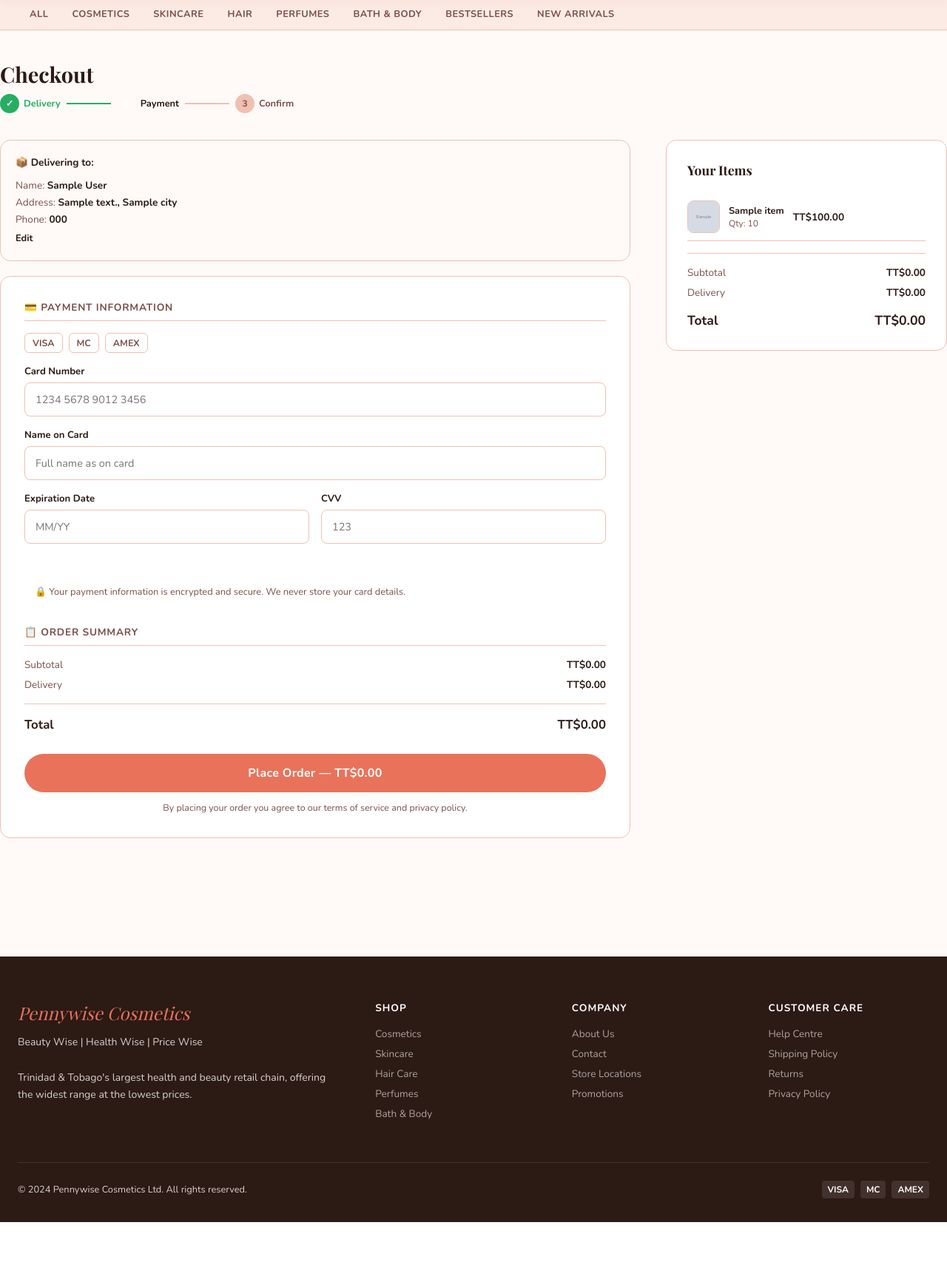
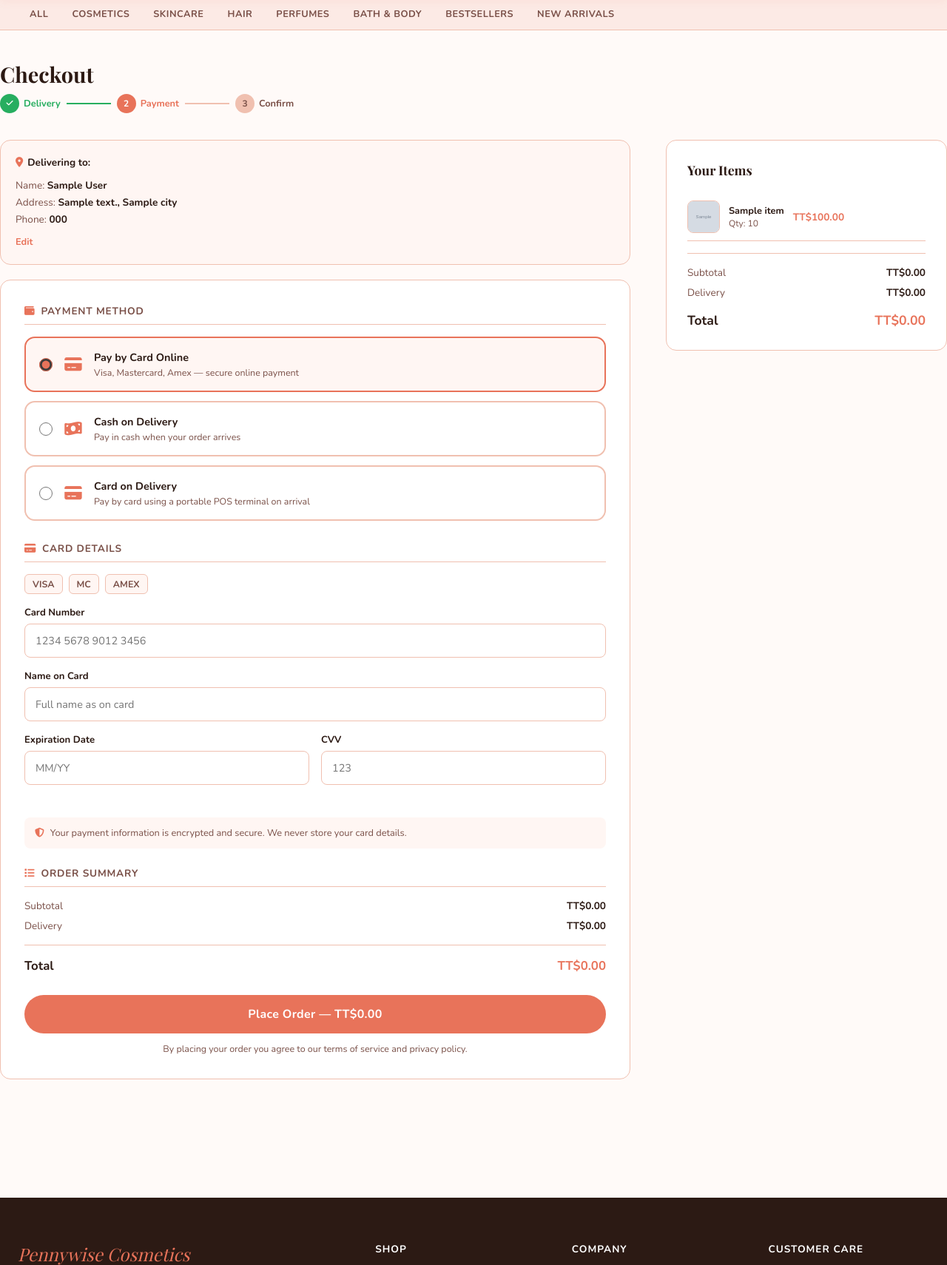
Before and after one commit to dingding1707/pennywise-ecommerce, a Flask app: template pennywise/templates/checkout_payment.html in a window 1280 px wide. Shown: the part 70-1780 px from the top of the page at 74% size. Before the commit the page ends 1722 px from the top, so only its background shows below. Run offline with Flask 3, Linux system fonts and the light colour scheme; the template is opened without the code that fills it: most values are stand-ins (such as "Sample title", 1, 10 or a date in 2020); grey boxes marked "Sample" are stand-in pictures; some web fonts are replaced.

Commit message:
Added cash/card on delivery options

```diff
--- a/pennywise/templates/checkout_payment.html
+++ b/pennywise/templates/checkout_payment.html
@@ -1,200 +1,171 @@
-{% extends 'base.html' %}
+{% extends "base.html" %}
 {% block title %}Payment | Pennywise Cosmetics{% endblock %}
-
 {% block extra_head %}
 <style>
 .checkout-page { padding: 40px 0 80px; }
 .checkout-layout { display: grid; grid-template-columns: 1fr 380px; gap: 48px; align-items: start; }
-.checkout-heading { font-family: 'Playfair Display', serif; font-size: 1.8rem; font-weight: 700; margin-bottom: 8px; }
+.checkout-heading { font-family: "Playfair Display", serif; font-size: 1.8rem; font-weight: 700; margin-bottom: 8px; }
 .checkout-steps { display: flex; align-items: center; gap: 8px; margin-bottom: 36px; }
 .step { display: flex; align-items: center; gap: 6px; font-size: 0.8rem; font-weight: 700; }
 .step-num { width: 26px; height: 26px; border-radius: 50%; display: flex; align-items: center; justify-content: center; font-size: 0.75rem; font-weight: 800; }
 .step.done .step-num { background: var(--success); color: white; }
-.step.active .step-num { background: var(--hot-pink); color: white; }
+.step.active .step-num { background: var(--primary); color: white; }
 .step.pending .step-num { background: var(--border); color: var(--text-muted); }
-.step.active .step-label { color: var(--hot-pink); }
+.step.active .step-label { color: var(--primary); }
 .step.done .step-label { color: var(--success); }
 .step.pending .step-label { color: var(--text-muted); }
 .step-divider { flex: 1; height: 1.5px; background: var(--border); max-width: 60px; }
-
-.payment-form {
-    background: white; border-radius: var(--radius);
-    border: 1.5px solid var(--border); padding: 32px;
-}
+.payment-form { background: white; border-radius: var(--radius); border: 1.5px solid var(--border); padding: 32px; }
 .form-section { margin-bottom: 28px; }
-.form-section-title { font-size: 0.85rem; font-weight: 800; text-transform: uppercase; letter-spacing: 0.8px; color: var(--text-muted); margin-bottom: 16px; padding-bottom: 8px; border-bottom: 1.5px solid var(--border); }
+.form-section-title { font-size: 0.85rem; font-weight: 800; text-transform: uppercase; letter-spacing: 0.8px; color: var(--text-muted); margin-bottom: 16px; padding-bottom: 8px; border-bottom: 1.5px solid var(--border); display: flex; align-items: center; gap: 8px; }
+.form-section-title i { color: var(--primary); }
 .form-row { display: grid; grid-template-columns: 1fr 1fr; gap: 16px; }
 .form-group { margin-bottom: 16px; }
 .form-label { font-size: 0.82rem; font-weight: 700; color: var(--text); display: block; margin-bottom: 6px; }
-.form-input { width: 100%; padding: 12px 14px; border: 1.5px solid var(--border); border-radius: var(--radius-sm); font-family: 'Nunito', sans-serif; font-size: 0.9rem; outline: none; color: var(--text); transition: border-color 0.2s; }
-.form-input:focus { border-color: var(--hot-pink); }
-.card-icons { display: flex; gap: 8px; margin-bottom: 16px; }
-.card-icon { background: var(--pale-pink); border: 1.5px solid var(--border); border-radius: 6px; padding: 4px 10px; font-size: 0.78rem; font-weight: 800; color: var(--text-muted); }
-.security-note { display: flex; align-items: center; gap: 8px; font-size: 0.8rem; color: var(--text-muted); background: var(--pale-pink); border-radius: var(--radius-sm); padding: 12px 14px; margin-bottom: 24px; }
-
-.delivery-info {
-    background: var(--pale-pink); border-radius: var(--radius);
-    border: 1.5px solid var(--border); padding: 20px; margin-bottom: 20px;
-}
-.delivery-info h4 { font-size: 0.85rem; font-weight: 800; margin-bottom: 12px; }
+.form-input { width: 100%; padding: 12px 14px; border: 1.5px solid var(--border); border-radius: var(--radius-sm); font-family: "Nunito", sans-serif; font-size: 0.9rem; outline: none; color: var(--text); transition: border-color 0.2s; }
+.form-input:focus { border-color: var(--primary); }
+.payment-options { display: flex; flex-direction: column; gap: 12px; margin-bottom: 24px; }
+.payment-option { display: flex; align-items: center; gap: 14px; padding: 16px 18px; border: 2px solid var(--border); border-radius: var(--radius); cursor: pointer; transition: all 0.2s; }
+.payment-option:hover { border-color: var(--primary); background: var(--primary-pale); }
+.payment-option.selected { border-color: var(--primary); background: var(--primary-pale); }
+.payment-option input[type=radio] { accent-color: var(--primary); width: 18px; height: 18px; flex-shrink: 0; }
+.payment-option-icon { font-size: 1.3rem; color: var(--primary); width: 28px; text-align: center; }
+.payment-option-info .title { font-size: 0.9rem; font-weight: 800; color: var(--text); }
+.payment-option-info .desc { font-size: 0.78rem; color: var(--text-muted); margin-top: 2px; }
+.delivery-info { background: var(--primary-pale); border-radius: var(--radius); border: 1.5px solid var(--border); padding: 20px; margin-bottom: 20px; }
+.delivery-info h4 { font-size: 0.85rem; font-weight: 800; margin-bottom: 12px; display: flex; align-items: center; gap: 6px; }
+.delivery-info h4 i { color: var(--primary); }
 .delivery-row { font-size: 0.85rem; color: var(--text-muted); margin-bottom: 4px; }
 .delivery-row span { font-weight: 700; color: var(--text); }
-
+.security-note { display: flex; align-items: center; gap: 8px; font-size: 0.8rem; color: var(--text-muted); background: var(--primary-pale); border-radius: var(--radius-sm); padding: 12px 14px; margin-bottom: 24px; }
+.security-note i { color: var(--primary); }
+.cod-info { background: #FFF9E6; border: 1.5px solid #F5D76E; border-radius: var(--radius); padding: 16px 18px; display: none; font-size: 0.85rem; color: #7A6020; margin-bottom: 16px; }
+.cod-info i { color: #E8A020; margin-right: 6px; }
 .checkout-summary { background: white; border-radius: var(--radius); border: 1.5px solid var(--border); padding: 28px; position: sticky; top: 100px; }
 .summary-item { display: flex; gap: 12px; align-items: center; padding: 10px 0; border-bottom: 1px solid var(--border); }
 .summary-item:last-child { border-bottom: none; }
-.si-img { width: 44px; height: 44px; flex-shrink: 0; border-radius: var(--radius-sm); border: 1.5px solid var(--border); display: flex; align-items: center; justify-content: center; font-size: 1.5rem; background: var(--pale-pink); }
+.si-img { width: 44px; height: 44px; flex-shrink: 0; border-radius: var(--radius-sm); border: 1.5px solid var(--border); overflow: hidden; background: var(--primary-pale); }
+.si-img img { width: 100%; height: 100%; object-fit: cover; }
 .si-name { font-size: 0.8rem; font-weight: 700; flex: 1; }
 .si-qty { font-size: 0.75rem; color: var(--text-muted); }
-.si-price { font-size: 0.85rem; font-weight: 800; color: var(--hot-pink); }
-
-@media (max-width: 900px) {
-    .checkout-layout { grid-template-columns: 1fr; }
-    .checkout-summary { position: static; order: -1; }
-    .form-row { grid-template-columns: 1fr; }
-}
+.si-price { font-size: 0.85rem; font-weight: 800; color: var(--primary); }
+@media (max-width: 900px) { .checkout-layout { grid-template-columns: 1fr; } .checkout-summary { position: static; order: -1; } .form-row { grid-template-columns: 1fr; } }
 </style>
 {% endblock %}
-
 {% block content %}
 <div class="page-content checkout-page">
     <div class="checkout-heading">Checkout</div>
     <div class="checkout-steps">
-        <div class="step done">
-            <div class="step-num">✓</div>
-            <span class="step-label">Delivery</span>
-        </div>
+        <div class="step done"><div class="step-num"><i class="fa-solid fa-check" style="font-size:0.65rem;"></i></div><span class="step-label">Delivery</span></div>
         <div class="step-divider" style="background:var(--success);"></div>
-        <div class="step active">
-            <div class="step-num">2</div>
-            <span class="step-label">Payment</span>
-        </div>
+        <div class="step active"><div class="step-num">2</div><span class="step-label">Payment</span></div>
         <div class="step-divider"></div>
-        <div class="step pending">
-            <div class="step-num">3</div>
-            <span class="step-label">Confirm</span>
-        </div>
+        <div class="step pending"><div class="step-num">3</div><span class="step-label">Confirm</span></div>
     </div>
-
     <div class="checkout-layout">
         <div>
-            <!-- Delivery Summary -->
             <div class="delivery-info">
-                <h4>📦 Delivering to:</h4>
+                <h4><i class="fa-solid fa-location-dot"></i> Delivering to:</h4>
                 <div class="delivery-row">Name: <span>{{ info.first_name }} {{ info.last_name }}</span></div>
                 <div class="delivery-row">Address: <span>{{ info.address }}, {{ info.city }}</span></div>
                 <div class="delivery-row">Phone: <span>{{ info.phone }}</span></div>
-                <a href="/checkout" style="font-size:0.8rem; color:var(--hot-pink); text-decoration:none; font-weight:700;">Edit</a>
+                <a href="/checkout" style="font-size:0.8rem;color:var(--primary);text-decoration:none;font-weight:700;display:inline-block;margin-top:8px;">Edit</a>
             </div>
-
-            <!-- Payment Form -->
-            <form class="payment-form" method="POST" action="/checkout/payment">
+            <form class="payment-form" method="POST" action="/checkout/payment" id="paymentForm">
                 <div class="form-section">
-                    <div class="form-section-title">💳 Payment Information</div>
-                    <div class="card-icons">
-                        <span class="card-icon">VISA</span>
-                        <span class="card-icon">MC</span>
-                        <span class="card-icon">AMEX</span>
-                    </div>
-                    <div class="form-group">
-                        <label class="form-label">Card Number</label>
-                        <input type="text" name="card_number" class="form-input" placeholder="1234 5678 9012 3456" required maxlength="19" oninput="formatCard(this)">
-                    </div>
-                    <div class="form-group">
-                        <label class="form-label">Name on Card</label>
-                        <input type="text" name="card_name" class="form-input" placeholder="Full name as on card" required>
-                    </div>
-                    <div class="form-row">
-                        <div class="form-group">
-                            <label class="form-label">Expiration Date</label>
-                            <input type="text" name="expiry" class="form-input" placeholder="MM/YY" required maxlength="5" oninput="formatExpiry(this)">
-                        </div>
-                        <div class="form-group">
-                            <label class="form-label">CVV</label>
-                            <input type="text" name="cvv" class="form-input" placeholder="123" required maxlength="4">
-                        </div>
+                    <div class="form-section-title"><i class="fa-solid fa-wallet"></i> Payment Method</div>
+                    <div class="payment-options">
+                        <label class="payment-option selected" id="opt-card">
+                            <input type="radio" name="payment_method" value="card_online" checked onchange="switchPayment(this)">
+                            <span class="payment-option-icon"><i class="fa-solid fa-credit-card"></i></span>
+                            <div class="payment-option-info">
+                                <div class="title">Pay by Card Online</div>
+                                <div class="desc">Visa, Mastercard, Amex — secure online payment</div>
+                            </div>
+                        </label>
+                        <label class="payment-option" id="opt-cash">
+                            <input type="radio" name="payment_method" value="cash_on_delivery" onchange="switchPayment(this)">
+                            <span class="payment-option-icon"><i class="fa-solid fa-money-bill-wave"></i></span>
+                            <div class="payment-option-info">
+                                <div class="title">Cash on Delivery</div>
+                                <div class="desc">Pay in cash when your order arrives</div>
+                            </div>
+                        </label>
+                        <label class="payment-option" id="opt-card-del">
+                            <input type="radio" name="payment_method" value="card_on_delivery" onchange="switchPayment(this)">
+                            <span class="payment-option-icon"><i class="fa-solid fa-credit-card"></i></span>
+                            <div class="payment-option-info">
+                                <div class="title">Card on Delivery</div>
+                                <div class="desc">Pay by card using a portable POS terminal on arrival</div>
+                            </div>
+                        </label>
                     </div>
                 </div>
 
-                <div class="security-note">
-                    🔒 Your payment information is encrypted and secure. We never store your card details.
+                <div id="codInfo" class="cod-info">
+                    <i class="fa-solid fa-circle-info"></i> <strong>No payment needed now.</strong> You will pay when your order is delivered. Please have the exact amount ready.
                 </div>
 
-                <!-- Order Summary inline -->
-                <div class="form-section">
-                    <div class="form-section-title">📋 Order Summary</div>
-                    <div style="display:flex; justify-content:space-between; font-size:0.85rem; margin-bottom:8px;">
-                        <span style="color:var(--text-muted);">Subtotal</span>
-                        <span style="font-weight:700;">TT${{ "%.2f"|format(subtotal) }}</span>
+                <div id="cardFields">
+                    <div class="form-section">
+                        <div class="form-section-title"><i class="fa-solid fa-credit-card"></i> Card Details</div>
+                        <div style="display:flex;gap:8px;margin-bottom:16px;">
+                            <span style="background:var(--primary-pale);border:1.5px solid var(--border);border-radius:6px;padding:4px 10px;font-size:0.78rem;font-weight:800;color:var(--text-muted);">VISA</span>
+                            <span style="background:var(--primary-pale);border:1.5px solid var(--border);border-radius:6px;padding:4px 10px;font-size:0.78rem;font-weight:800;color:var(--text-muted);">MC</span>
+                            <span style="background:var(--primary-pale);border:1.5px solid var(--border);border-radius:6px;padding:4px 10px;font-size:0.78rem;font-weight:800;color:var(--text-muted);">AMEX</span>
+                        </div>
+                        <div class="form-group"><label class="form-label">Card Number</label><input type="text" name="card_number" id="cardNumber" class="form-input" placeholder="1234 5678 9012 3456" maxlength="19" oninput="formatCard(this)"></div>
+                        <div class="form-group"><label class="form-label">Name on Card</label><input type="text" name="card_name" class="form-input" placeholder="Full name as on card"></div>
+                        <div class="form-row">
+                            <div class="form-group"><label class="form-label">Expiration Date</label><input type="text" name="expiry" class="form-input" placeholder="MM/YY" maxlength="5" oninput="formatExpiry(this)"></div>
+                            <div class="form-group"><label class="form-label">CVV</label><input type="text" name="cvv" class="form-input" placeholder="123" maxlength="4"></div>
+                        </div>
                     </div>
-                    <div style="display:flex; justify-content:space-between; font-size:0.85rem; margin-bottom:16px;">
-                        <span style="color:var(--text-muted);">Delivery</span>
-                        <span style="font-weight:700;">TT${{ "%.2f"|format(delivery) }}</span>
-                    </div>
-                    <hr style="border:none; border-top:1.5px solid var(--border); margin-bottom:16px;">
-                    <div style="display:flex; justify-content:space-between; font-size:1.05rem; font-weight:900; margin-bottom:24px;">
-                        <span>Total</span>
-                        <span style="color:var(--hot-pink);">TT${{ "%.2f"|format(total) }}</span>
-                    </div>
+                    <div class="security-note"><i class="fa-solid fa-shield-halved"></i> Your payment information is encrypted and secure. We never store your card details.</div>
                 </div>
 
-                <button type="submit" class="btn btn-primary btn-lg" style="width:100%;">
-                    Place Order — TT${{ "%.2f"|format(total) }}
-                </button>
-                <p style="text-align:center; font-size:0.78rem; color:var(--text-muted); margin-top:12px;">
-                    By placing your order you agree to our terms of service and privacy policy.
-                </p>
+                <div class="form-section">
+                    <div class="form-section-title"><i class="fa-solid fa-list"></i> Order Summary</div>
+                    <div style="display:flex;justify-content:space-between;font-size:0.85rem;margin-bottom:8px;"><span style="color:var(--text-muted);">Subtotal</span><span style="font-weight:700;">TT${{ "%.2f"|format(subtotal) }}</span></div>
+                    <div style="display:flex;justify-content:space-between;font-size:0.85rem;margin-bottom:16px;"><span style="color:var(--text-muted);">Delivery</span><span style="font-weight:700;">TT${{ "%.2f"|format(delivery) }}</span></div>
+                    <hr style="border:none;border-top:1.5px solid var(--border);margin-bottom:16px;">
+                    <div style="display:flex;justify-content:space-between;font-size:1.05rem;font-weight:900;margin-bottom:24px;"><span>Total</span><span style="color:var(--primary);">TT${{ "%.2f"|format(total) }}</span></div>
+                </div>
+                <button type="submit" class="btn btn-primary btn-lg" style="width:100%;" id="submitBtn">Place Order — TT${{ "%.2f"|format(total) }}</button>
+                <p style="text-align:center;font-size:0.78rem;color:var(--text-muted);margin-top:12px;">By placing your order you agree to our terms of service and privacy policy.</p>
             </form>
         </div>
-
-        <!-- Summary Sidebar -->
         <div class="checkout-summary">
-            <div style="font-family:'Playfair Display',serif; font-size:1.1rem; font-weight:700; margin-bottom:20px;">Your Items</div>
+            <div style="font-family:'Playfair Display',serif;font-size:1.1rem;font-weight:700;margin-bottom:20px;">Your Items</div>
             {% for pid, item in cart.items() %}
             <div class="summary-item">
-                <div class="si-img" style="padding:0; overflow:hidden;">
-                    {% if item.get('image_url') %}
-                        <img src="{{ item.image_url }}" alt="{{ item.name }}" style="width:100%;height:100%;object-fit:cover;"
-                             onerror="this.onerror=null;this.style.display='none';">
-                    {% else %}
-                        <span>{{ item.emoji }}</span>
-                    {% endif %}
-                </div>
-                <div>
-                    <div class="si-name">{{ item.name }}</div>
-                    <div class="si-qty">Qty: {{ item.qty }}</div>
-                </div>
+                <div class="si-img">{% if item.get("image_url") %}<img src="{{ item.image_url }}" alt="{{ item.name }}" onerror="this.onerror=null;this.style.display='none';">{% endif %}</div>
+                <div><div class="si-name">{{ item.name }}</div><div class="si-qty">Qty: {{ item.qty }}</div></div>
                 <div class="si-price">TT${{ "%.2f"|format(item.price * item.qty) }}</div>
             </div>
             {% endfor %}
-            <hr style="border:none; border-top:1.5px solid var(--border); margin: 16px 0;">
-            <div style="display:flex; justify-content:space-between; font-size:0.85rem; margin-bottom:8px;">
-                <span style="color:var(--text-muted);">Subtotal</span>
-                <span style="font-weight:700;">TT${{ "%.2f"|format(subtotal) }}</span>
-            </div>
-            <div style="display:flex; justify-content:space-between; font-size:0.85rem; margin-bottom:16px;">
-                <span style="color:var(--text-muted);">Delivery</span>
-                <span style="font-weight:700;">TT${{ "%.2f"|format(delivery) }}</span>
-            </div>
-            <div style="display:flex; justify-content:space-between; font-size:1.1rem; font-weight:900;">
-                <span>Total</span>
-                <span style="color:var(--hot-pink);">TT${{ "%.2f"|format(total) }}</span>
-            </div>
+            <hr style="border:none;border-top:1.5px solid var(--border);margin:16px 0;">
+            <div style="display:flex;justify-content:space-between;font-size:0.85rem;margin-bottom:8px;"><span style="color:var(--text-muted);">Subtotal</span><span style="font-weight:700;">TT${{ "%.2f"|format(subtotal) }}</span></div>
+            <div style="display:flex;justify-content:space-between;font-size:0.85rem;margin-bottom:16px;"><span style="color:var(--text-muted);">Delivery</span><span style="font-weight:700;">TT${{ "%.2f"|format(delivery) }}</span></div>
+            <div style="display:flex;justify-content:space-between;font-size:1.1rem;font-weight:900;"><span>Total</span><span style="color:var(--primary);">TT${{ "%.2f"|format(total) }}</span></div>
         </div>
     </div>
 </div>
 {% endblock %}
-
 {% block extra_scripts %}
 <script>
-function formatCard(input) {
-    let v = input.value.replace(/\D/g, '').substring(0, 16);
-    input.value = v.replace(/(.{4})/g, '$1 ').trim();
+function switchPayment(radio) {
+    document.querySelectorAll(".payment-option").forEach(o => o.classList.remove("selected"));
+    radio.closest(".payment-option").classList.add("selected");
+    const isCard = radio.value === "card_online";
+    document.getElementById("cardFields").style.display = isCard ? "block" : "none";
+    document.getElementById("codInfo").style.display = isCard ? "none" : "block";
+    const btn = document.getElementById("submitBtn");
+    btn.textContent = isCard ? "Place Order — TT${{ "%.2f"|format(total) }}" : "Confirm Order — TT${{ "%.2f"|format(total) }}";
+    const cn = document.getElementById("cardNumber");
+    if (cn) cn.required = isCard;
 }
-function formatExpiry(input) {
-    let v = input.value.replace(/\D/g, '').substring(0, 4);
-    if (v.length >= 2) v = v.substring(0,2) + '/' + v.substring(2);
-    input.value = v;
-}
+function formatCard(input) { let v = input.value.replace(/\D/g,"").substring(0,16); input.value = v.replace(/(.{4})/g,"$1 ").trim(); }
+function formatExpiry(input) { let v = input.value.replace(/\D/g,"").substring(0,4); if(v.length>=2) v=v.substring(0,2)+"/"+v.substring(2); input.value=v; }
 </script>
 {% endblock %}
```
Also changed, not shown: pennywise/templates/order_confirmation.html (+23 -35 lines).
